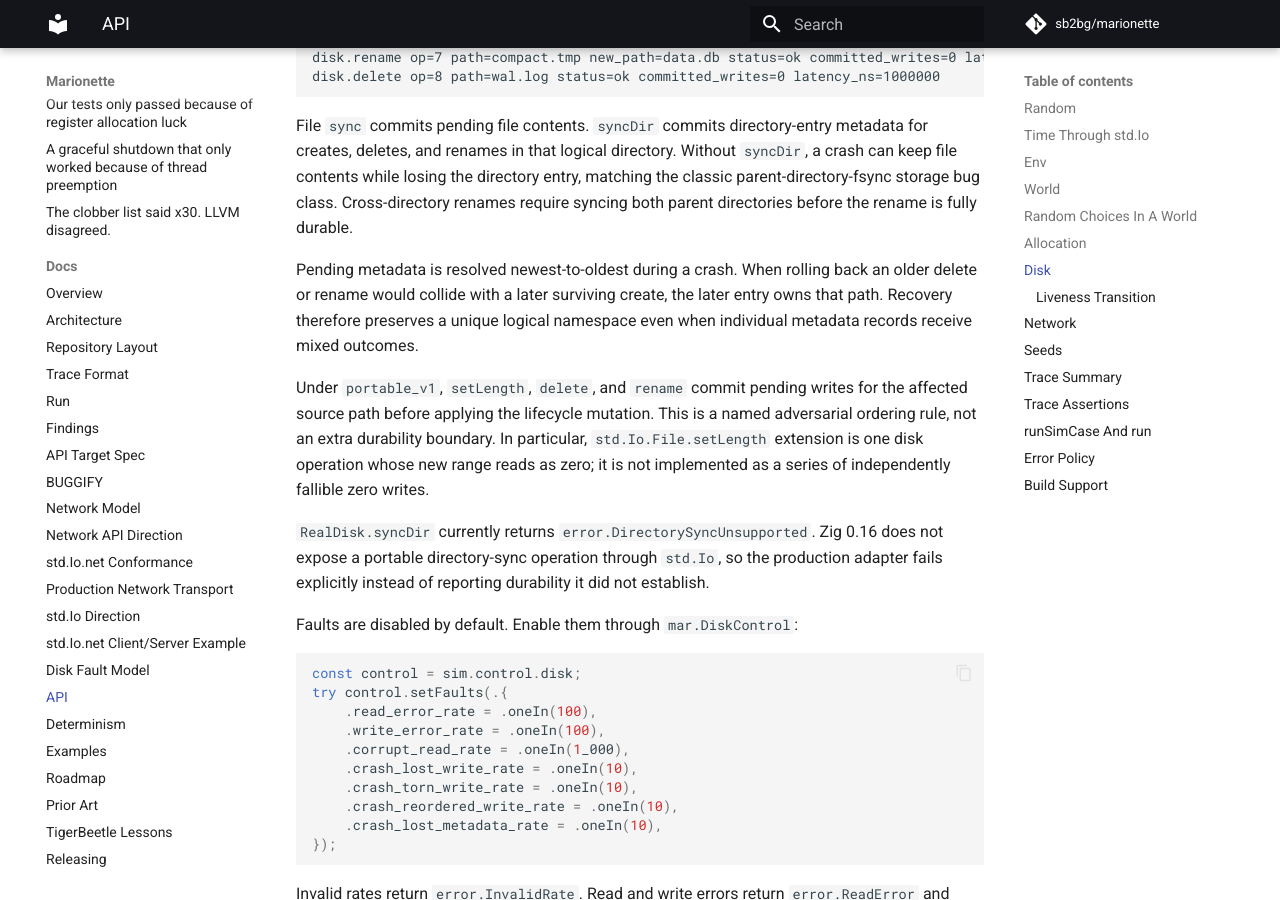
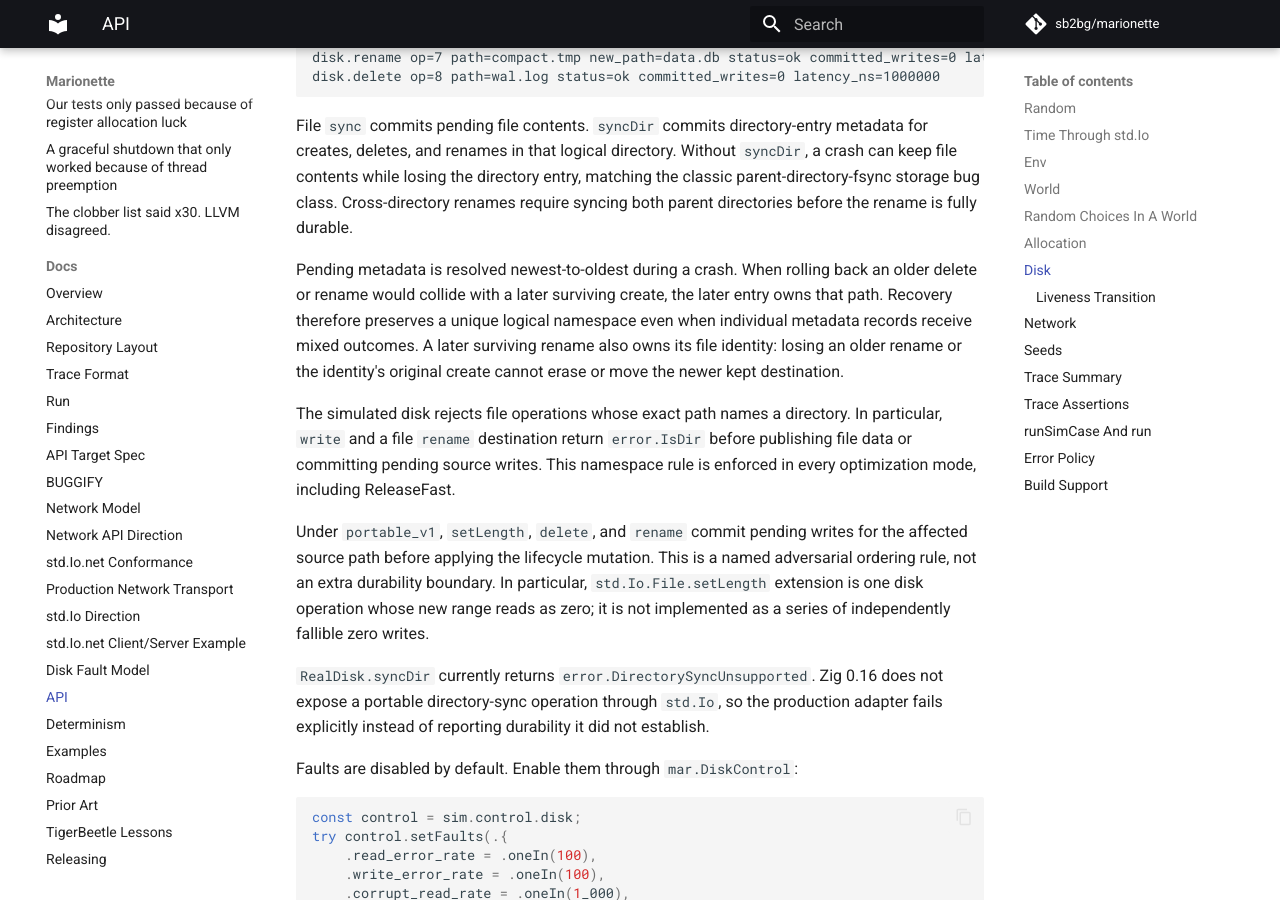
Before and after one commit to sb2bg/marionette, an MkDocs documentation site: the page built from docs/api.md, in a window 1280 px wide and 900 px high, scrolled down 8450 px. Built offline with MkDocs 1.6.1 and Material for MkDocs 9.7.7, drawn with Linux system fonts in a browser that asks for light colours; comment, search, counter and statistics services are not loaded.

Commit message:
Document causal disk namespace recovery

```diff
--- a/docs/api.md
+++ b/docs/api.md
@@ -444,7 +444,14 @@ durable.
 Pending metadata is resolved newest-to-oldest during a crash. When rolling
 back an older delete or rename would collide with a later surviving create,
 the later entry owns that path. Recovery therefore preserves a unique logical
-namespace even when individual metadata records receive mixed outcomes.
+namespace even when individual metadata records receive mixed outcomes. A
+later surviving rename also owns its file identity: losing an older rename or
+the identity's original create cannot erase or move the newer kept destination.
+
+The simulated disk rejects file operations whose exact path names a directory.
+In particular, `write` and a file `rename` destination return `error.IsDir`
+before publishing file data or committing pending source writes. This namespace
+rule is enforced in every optimization mode, including ReleaseFast.
 
 Under `portable_v1`, `setLength`, `delete`, and `rename` commit pending writes
 for the affected source path before applying the lifecycle mutation. This is a
```
